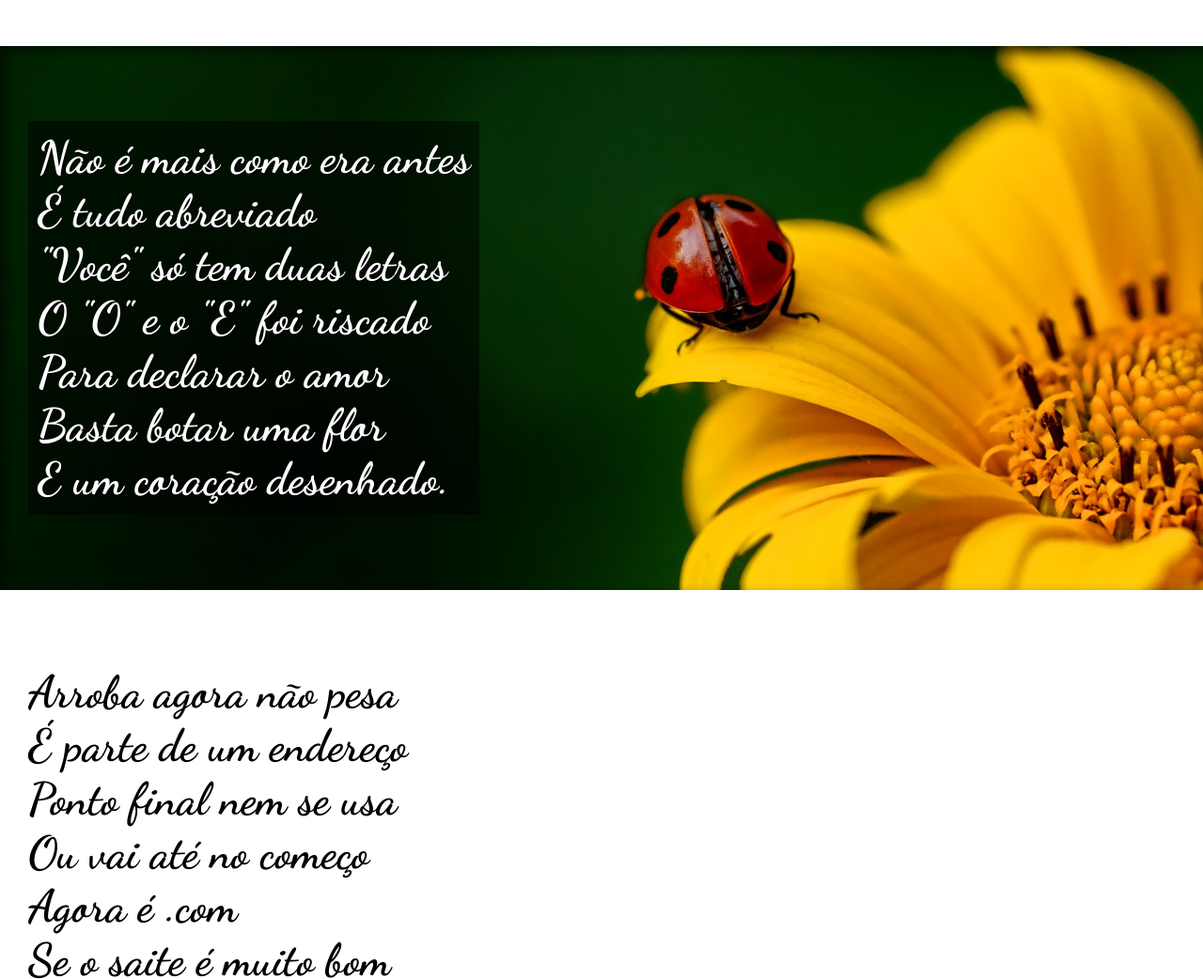
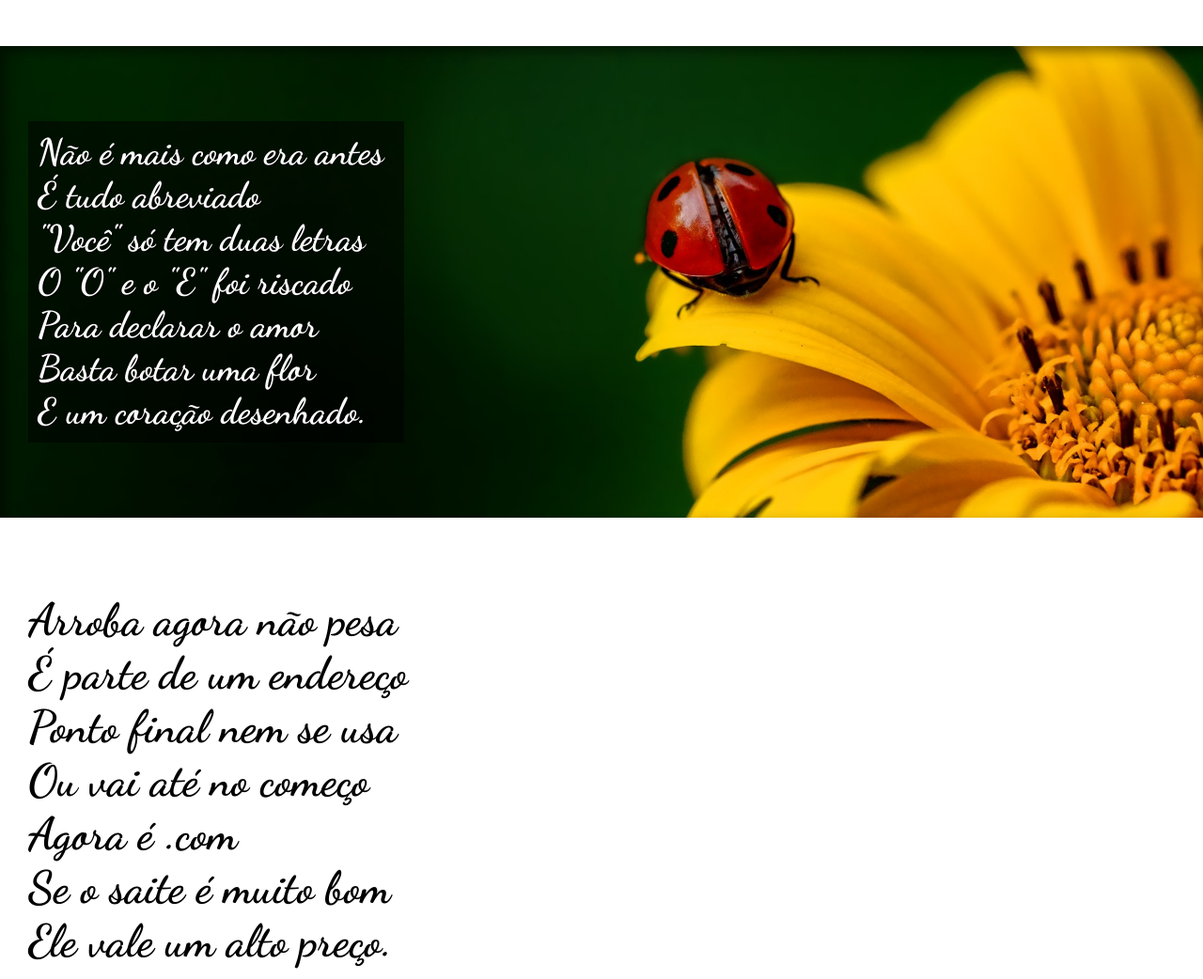
Before and after one commit to lscj-ldc/projeto-cordel, a plain HTML site: page index.html in a window 1280 px wide. Shown: the part 800-1842 px from the top of the page at 94% size. Drawn offline with Linux system fonts and the light colour scheme; a web font is replaced by a local one.

Commit message:
Atualizando media

```diff
--- a/estilo.css
+++ b/estilo.css
@@ -83,3 +83,9 @@ footer a {
     font-style: normal;
     color: white;
 }
+@media screen {
+    section.imagem > p {
+        font-size: 0.8em;
+        width: 380px;
+    }
+}
```
